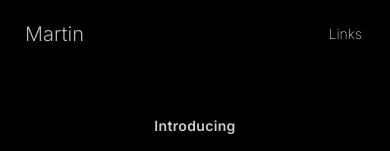
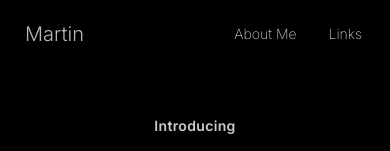
Before and after one commit to Martinlacsamana/personal-website-v2, a Next.js app: page / in a window 390 px wide. Shown: the top 151 px of the page. Built offline with nearby package versions, Linux system fonts and the light colour scheme.

Commit message:
fix: about me link in the navbar should show on mobile

```diff
--- a/components/Navbar/Navbar.tsx
+++ b/components/Navbar/Navbar.tsx
@@ -20,7 +20,7 @@ const Navbar = () => {
             {/* Background, Blogs, Links */}
             <div className="flex-none font-extralight text-white text-opacity-100 text-[15.6px] tracking-[0] leading-6 whitespace-nowrap">
                 <ul className="menu menu-horizontal px-1">
-                    <li tabIndex={0} className="hover:text-white hover:bg-gray-900 rounded-lg hidden md:block">
+                    <li tabIndex={0} className="hover:text-white hover:bg-gray-900 rounded-lg ">
                         <Link href="/background">About Me</Link>
                     </li>
 
```
